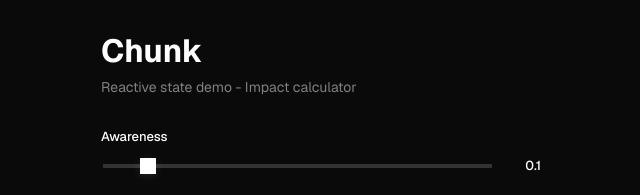
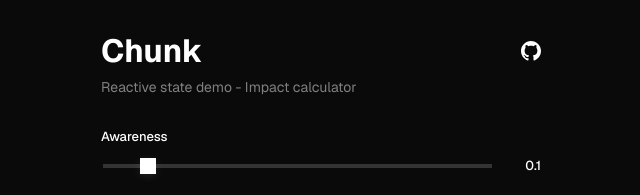
Before and after one commit to soham901/chunk, a plain HTML site: page src/index.html in a window 1280 px wide. Shown: the top 195 px of the page, 319-959 px from the left. Drawn offline with nearby package versions, Linux system fonts and the light colour scheme.

Commit message:
chore: demo updates

```diff
--- a/src/index.html
+++ b/src/index.html
@@ -9,7 +9,14 @@
     <body>
         <div class="container">
             <div class="header">
-                <h1>Chunk</h1>
+                <div class="header-title">
+                    <h1>Chunk</h1>
+                    <a href="https://github.com/soham901/chunk" class="github-link" target="_blank" rel="noopener noreferrer">
+                        <svg width="20" height="20" viewBox="0 0 24 24" fill="currentColor">
+                            <path d="M12 0c-6.626 0-12 5.373-12 12 0 5.302 3.438 9.8 8.207 11.387.599.111.793-.261.793-.577v-2.234c-3.338.726-4.033-1.416-4.033-1.416-.546-1.387-1.333-1.756-1.333-1.756-1.089-.745.083-.729.083-.729 1.205.084 1.839 1.237 1.839 1.237 1.07 1.834 2.807 1.304 3.492.997.107-.775.418-1.305.762-1.604-2.665-.305-5.467-1.334-5.467-5.931 0-1.311.469-2.381 1.236-3.221-.124-.303-.535-1.524.117-3.176 0 0 1.008-.322 3.301 1.23.957-.266 1.983-.399 3.003-.404 1.02.005 2.047.138 3.006.404 2.291-1.552 3.297-1.23 3.297-1.23.653 1.653.242 2.874.118 3.176.77.84 1.235 1.911 1.235 3.221 0 4.609-2.807 5.624-5.479 5.921.43.372.823 1.102.823 2.222v 3.293c0 .319.192.694.801.576 4.765-1.589 8.199-6.086 8.199-11.386 0-6.627-5.373-12-12-12z"/>
+                        </svg>
+                    </a>
+                </div>
                 <p>Reactive state demo - Impact calculator</p>
             </div>
 
--- a/src/styles.css
+++ b/src/styles.css
@@ -24,6 +24,25 @@ body {
 
 .header {
     margin-bottom: 32px;
+}
+
+.header-title {
+    display: flex;
+    align-items: center;
+    justify-content: space-between;
+}
+
+.github-link {
+    display: flex;
+    align-items: center;
+    justify-content: center;
+    color: #ffffff;
+    text-decoration: none;
+    transition: opacity 0.2s;
+}
+
+.github-link:hover {
+    opacity: 0.7;
 }
 
 h1 {
```
